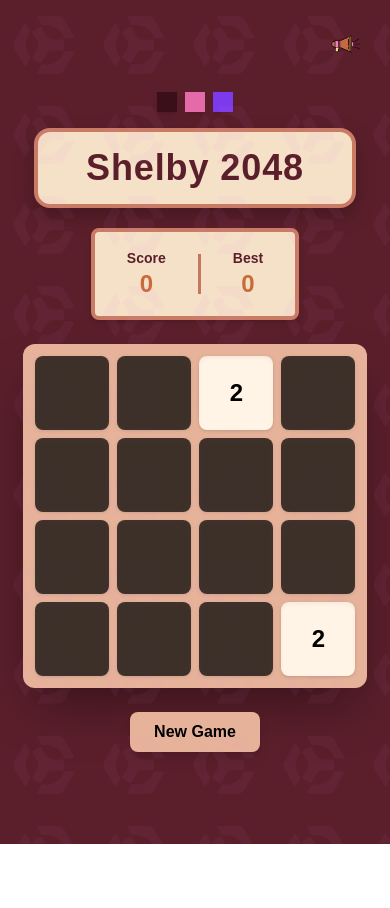
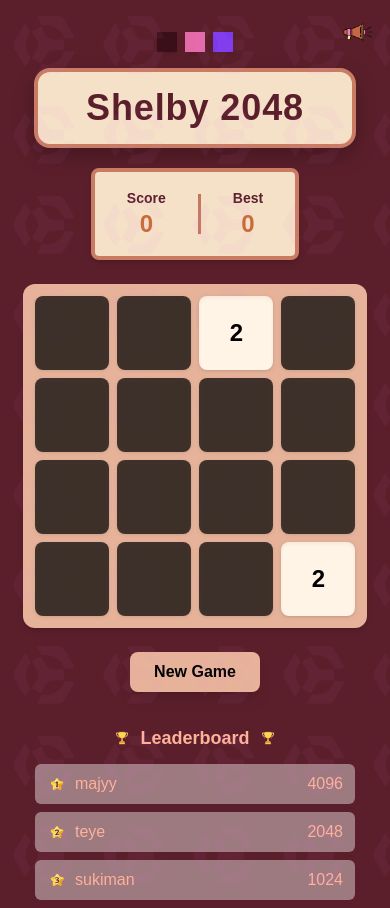
Before and after one commit to zackbett/shelby-2048, a Next.js app: page / in a window 390 px wide. Before the commit the page ends 844 px from the top, so only its background shows below. Built offline with nearby package versions, Linux system fonts and the light colour scheme.

Commit message:
add leaderboard UI, rank icons, score boxes and mobile fixes

```diff
--- a/app/globals.css
+++ b/app/globals.css
@@ -73,3 +73,6 @@ filter: saturate(200%) hue-rotate(260deg);
     opacity: 0.5;
   }
 }
+* {
+  -webkit-tap-highlight-color: transparent;
+}
--- a/app/page.tsx
+++ b/app/page.tsx
@@ -1,8 +1,12 @@
 "use client"
 
 import { useState, useEffect, useRef } from "react"
-import { saveScore } from "@/lib/leaderboard"
+import Leaderboard from "../components/Leaderboard"
 
+type Player = {
+  username: string
+  score: number
+}
 const themes = {
   mode1: {
     page: "bg-[#5b1f2b]",
@@ -80,7 +84,11 @@ function slide(row: number[]) {
 
 }
 
-function combine(row: number[], addScore: (v: number) => void) {
+function combine(
+  row: number[],
+  addScore: (v: number) => void,
+  playMerge: () => void
+) {
 
   for (let i = 0; i < 3; i++) {
 
@@ -90,6 +98,7 @@ function combine(row: number[], addScore: (v: number) => void) {
       row[i + 1] = 0
 
       addScore(row[i])
+      playMerge()
 
 
 }
@@ -101,9 +110,37 @@ function combine(row: number[], addScore: (v: number) => void) {
 
 export default function Home() {
 
+  const playMerge = () => {
+  if (mergeSoundRef.current) {
+    mergeSoundRef.current.currentTime = 0
+    mergeSoundRef.current.play().catch(() => {})
+  }
+}
+
   const [board, setBoard] = useState<number[][]>(createEmptyBoard())
   const [score, setScore] = useState(0)
   const [bestScore, setBestScore] = useState(0)
+  const [leaderboard, setLeaderboard] = useState<Player[]>([
+  { username: "majyy", score: 4096 },
+  { username: "teye", score: 2048 },
+  { username: "sukiman", score: 1024 }
+])
+function submitScore(username: string, score: number) {
+
+  const updated: Player[] = [...leaderboard]
+
+  updated.push({
+    username,
+    score
+  })
+
+  updated.sort((a,b)=> b.score - a.score)
+
+  const top10 = updated.slice(0,10)
+
+  setLeaderboard(top10)
+
+}
   const [gameOver, setGameOver] = useState(false)
 
   const bgMusicRef = useRef<HTMLAudioElement | null>(null)
@@ -169,13 +206,16 @@ bgMusicRef.current?.pause()
 
   useEffect(() => {
 
-    const handleKey = (e: any) => {
+    const handleKey = (e: KeyboardEvent) => {
+
+  if (["ArrowLeft","ArrowRight","ArrowUp","ArrowDown"].includes(e.key)) {
+    e.preventDefault()
+  }
 
   if (e.key === "ArrowLeft") moveLeft()
   if (e.key === "ArrowRight") moveRight()
   if (e.key === "ArrowUp") moveUp()
   if (e.key === "ArrowDown") moveDown()
-
 }
 
     window.addEventListener("keydown", handleKey)
@@ -313,7 +353,7 @@ function moveLeft() {
   let newBoard = board.map((row) => {
 
     let newRow = slide(row)
-    newRow = combine(newRow, addScore)
+    newRow = combine(row, addScore, playMerge)
     newRow = slide(newRow)
 
     return newRow
@@ -335,7 +375,7 @@ function moveRight() {
     let reversed = [...row].reverse()
 
     reversed = slide(reversed)
-    reversed = combine(reversed, addScore)
+    reversed = combine(reversed, addScore, playMerge)
     reversed = slide(reversed)
 
     return reversed.reverse()
@@ -366,7 +406,7 @@ function moveUp() {
     ]
 
     column = slide(column)
-    column = combine(column, addScore)
+    column = combine(column, addScore, playMerge)
     column = slide(column)
 
     for (let row = 0; row < 4; row++) newBoard[row][col] = column[row]
@@ -406,7 +446,7 @@ function moveDown() {
     ].reverse()
 
     column = slide(column)
-    column = combine(column, addScore)
+    column = combine(column, addScore, playMerge)
     column = slide(column)
 
     column = column.reverse()
@@ -426,10 +466,10 @@ function moveDown() {
 return (
 
 <main
-  className={`relative flex min-h-screen flex-col items-center justify-center ${currentTheme.page} ${currentTheme.text}`}
+  className={`relative flex min-h-screen flex-col items-center justify-center pt-8 ${currentTheme.page} ${currentTheme.text}`}
 >
   <div
-className="absolute top-6 right-6 cursor-pointer z-50"
+className="absolute top-3 right-3 md:top-6 md:right-6 cursor-pointer z-50"
 onClick={() => setSoundOn(!soundOn)}
 >
 
@@ -460,7 +500,7 @@ loop
 />
 <audio
   ref={mergeSoundRef}
-src="/sounds/tile-merge.mp3"
+  src="/assets/sounds/tile-merge.mp3"
   preload="auto"
 />
 
@@ -593,10 +633,10 @@ style={{ color: currentTheme.scoreValue }}
 </div>
 
 </div>
-<div className={`${currentTheme.board} p-3 rounded-xl shadow-2xl shadow-black/40`}>
+<div className={`${currentTheme.board} p-3 rounded-xl shadow-2xl shadow-md`}>
 
 <div
-className="grid grid-cols-4 gap-2 w-[320px] h-[320px] touch-none"
+className="grid grid-cols-4 gap-2 w-[320px] h-[320px] touch-none select-none"
 onTouchStart={handleTouchStart}
 onTouchMove={handleTouchMove}
 onTouchEnd={handleTouchEnd}
@@ -637,7 +677,7 @@ setGameOver(false)
 >
 New Game
 </button>
-
+<Leaderboard data={leaderboard} />
 {gameOver && (
 
 <div className="fixed inset-0 flex items-center justify-center bg-black/70">
@@ -737,7 +777,7 @@ Submit anw
 
           if(!username) return
 
-          saveScore(username, score)
+          submitScore(username, score)
 
           // reset board
     let newBoard = createEmptyBoard()
--- a/components/Leaderboard.tsx
+++ b/components/Leaderboard.tsx
@@ -0,0 +1,72 @@
+type Player = {
+  username: string
+  score: number
+}
+
+export default function Leaderboard({ data }: { data: Player[] }) {
+
+  return (
+    <div className="mt-8 w-[320px]">
+
+      {/* title */}
+      <div className="flex items-center justify-center gap-2 mb-3">
+
+        <img
+          src="/assets/icons/trophy.png"
+          className="w-5 h-5"
+        />
+
+        <h2 className="text-lg font-bold">
+          Leaderboard
+        </h2>
+
+        <img
+          src="/assets/icons/trophy.png"
+          className="w-5 h-5"
+        />
+
+      </div>
+
+
+      {data.map((player, i) => {
+
+        let icon = ""
+
+        if (i === 0) icon = "/assets/icons/rank-1.png"
+        if (i === 1) icon = "/assets/icons/rank-2.png"
+        if (i === 2) icon = "/assets/icons/rank-3.png"
+
+        return (
+
+          <div
+            key={i}
+            className="flex items-center justify-between px-3 py-2 bg-white/40 rounded-md mb-2"
+          >
+
+            <div className="flex items-center gap-2">
+
+              {i < 3 && (
+                <img
+                  src={icon}
+                  className="w-5 h-5"
+                />
+              )}
+
+              <span>
+                {player.username}
+              </span>
+
+            </div>
+
+            <span>
+              {player.score}
+            </span>
+
+          </div>
+
+        )
+      })}
+
+    </div>
+  )
+}
```
Lines whose indentation alone changed are shown as unchanged.
